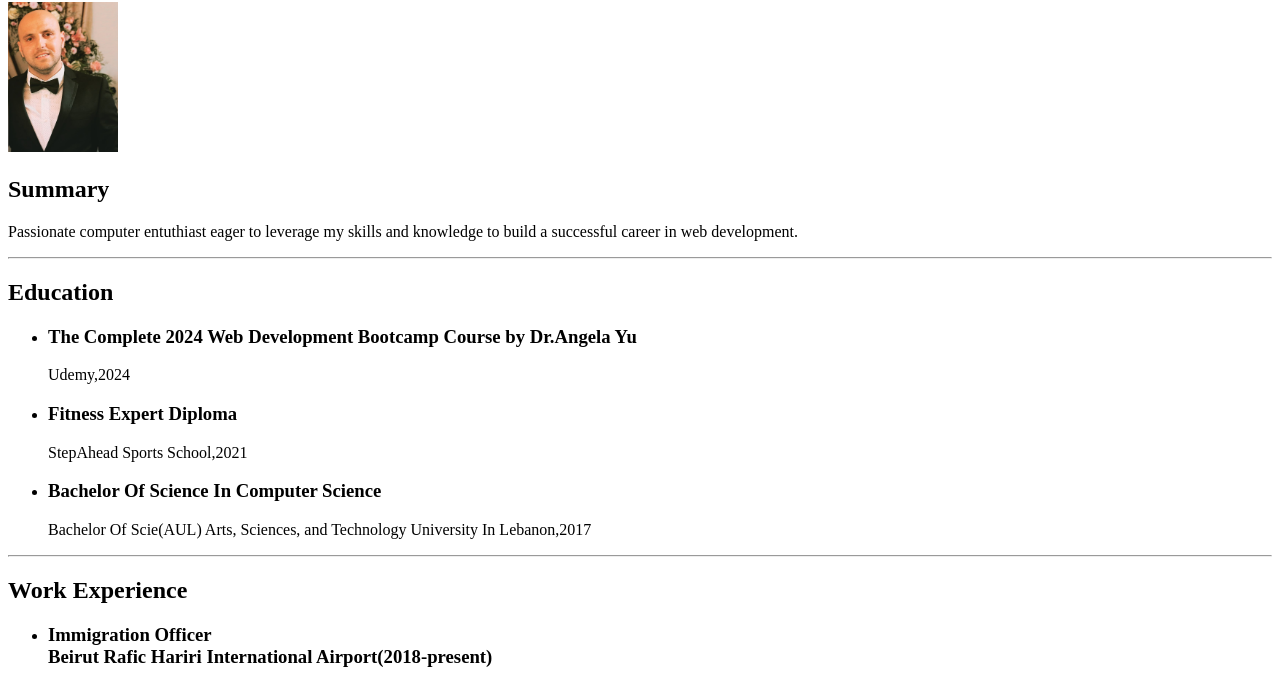
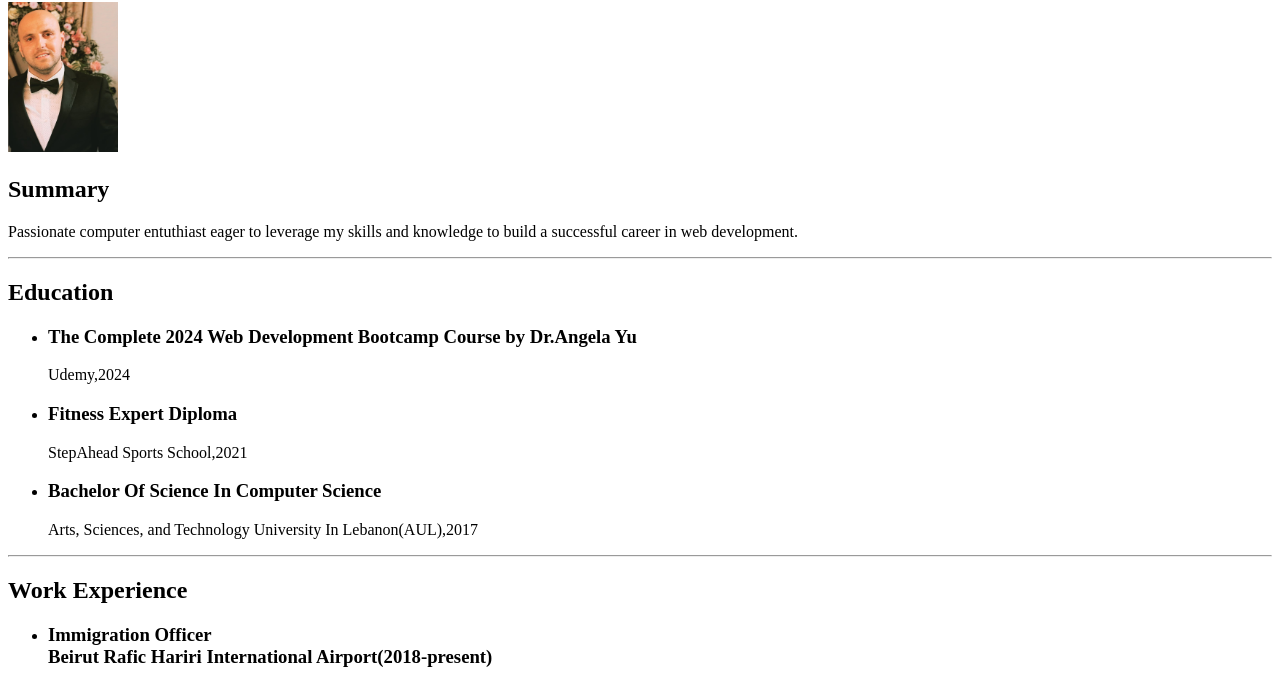
Before and after one commit to ElieM-dev/My-Resume, a plain HTML site: page index.html in a window 1280 px wide. Shown: the part 78-762 px from the top of the page. Drawn offline with Linux system fonts and the light colour scheme.

Commit message:
Update index.html

```diff
--- a/index.html
+++ b/index.html
@@ -19,7 +19,7 @@
         StepAhead Sports School,2021
         </li>
         <li><h3>Bachelor Of Science In Computer Science</h3>
-         Bachelor Of Scie(AUL) Arts, Sciences, and Technology University In Lebanon,2017
+        Arts, Sciences, and Technology University In Lebanon(AUL),2017
         </li>
     </ul>
     <hr />
```
